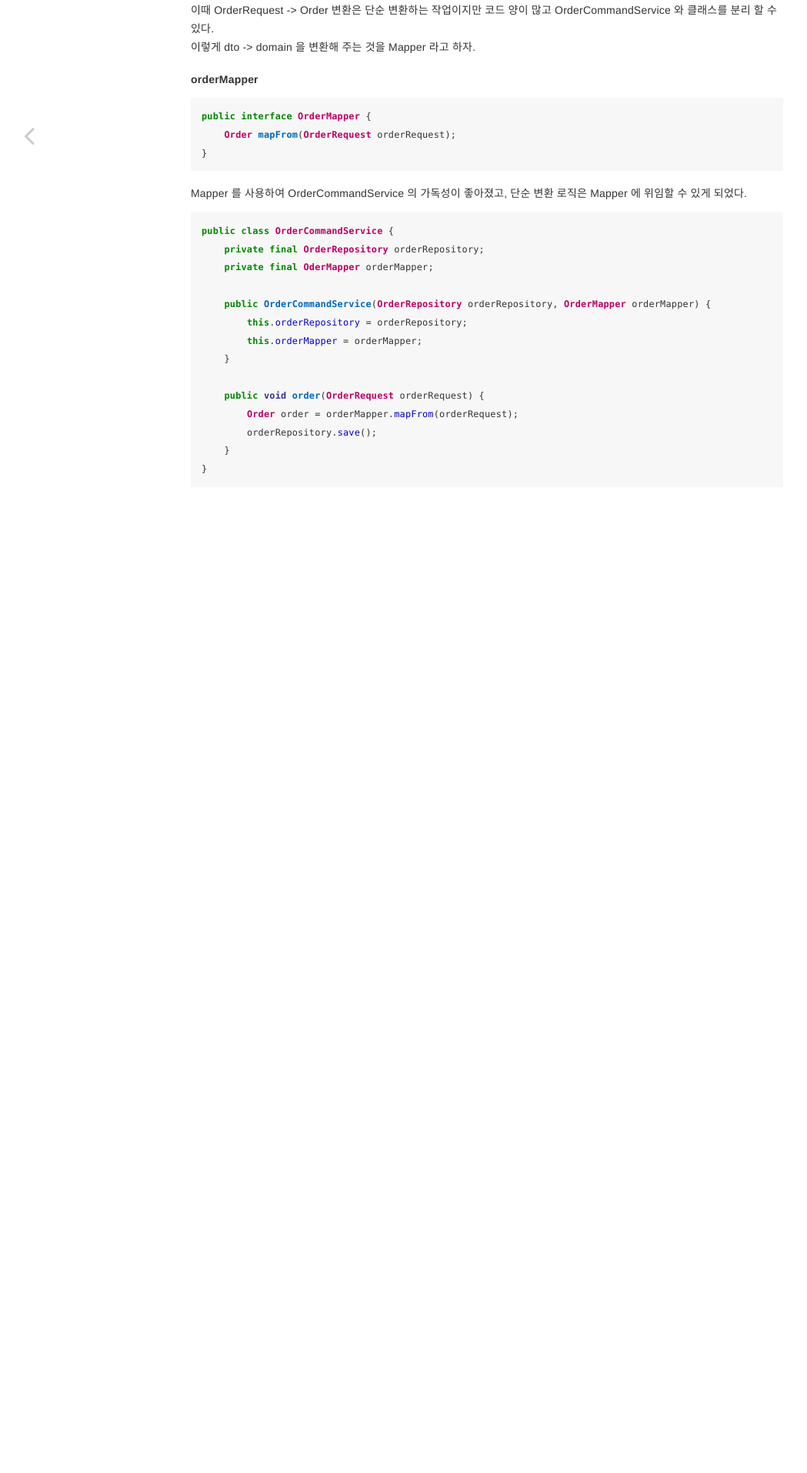
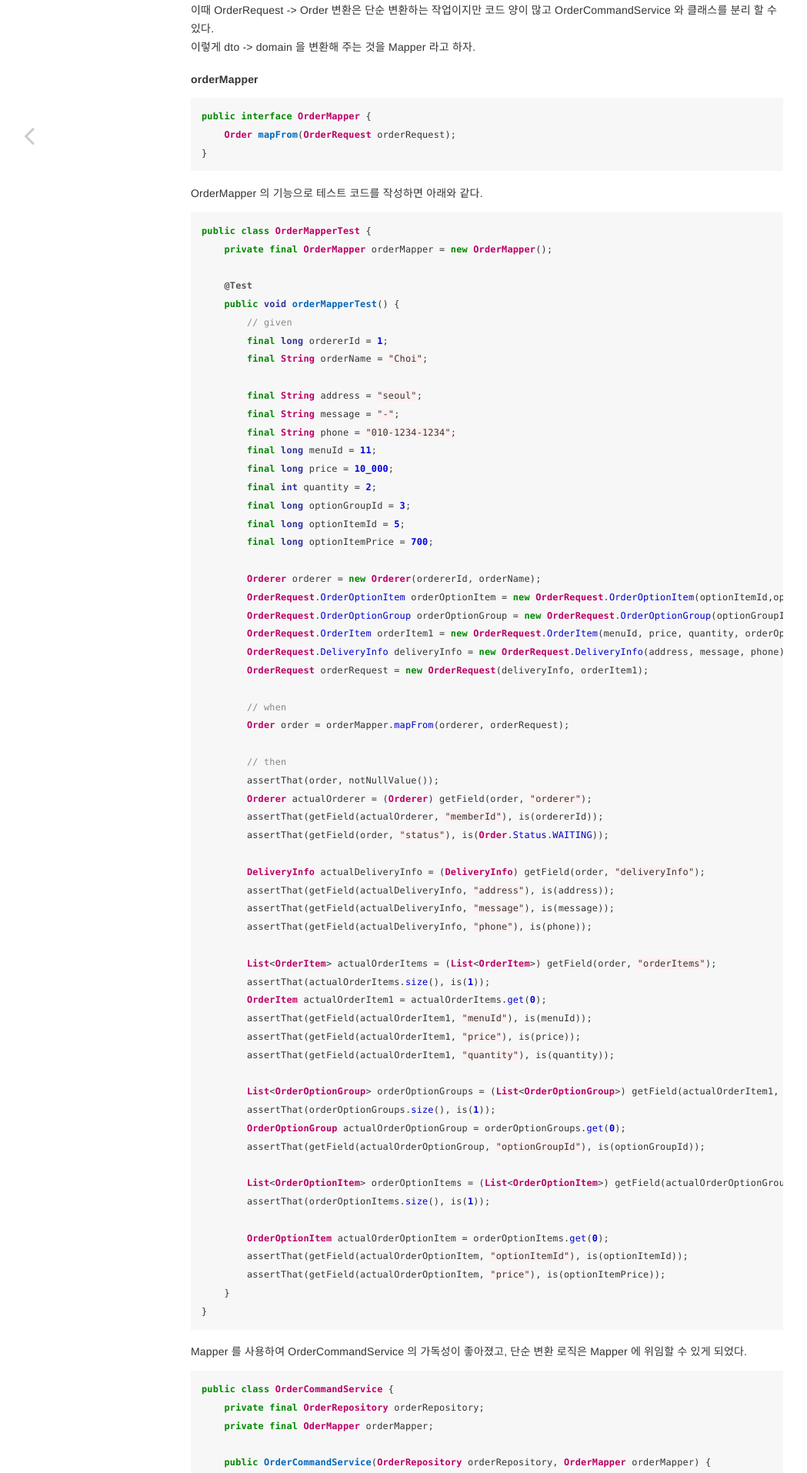
Before and after one commit to ByeongUkChoi/ddd-study, a Jekyll site: the page built from docs/_posts/application/2021-04-05-order-service.md, in a window 1280 px wide. Shown: the part 1894-3808 px from the top of the page at 77% size, without its empty margins (7-1056 px from the left). Built offline with Jekyll 4.4.1, drawn with Linux system fonts in a browser that asks for light colours.

Commit message:
Fix order service md

````diff
--- a/docs/_posts/application/2021-04-05-order-service.md
+++ b/docs/_posts/application/2021-04-05-order-service.md
@@ -85,6 +85,71 @@ public interface OrderMapper {
     Order mapFrom(OrderRequest orderRequest);
 }
 ```
+OrderMapper 의 기능으로 테스트 코드를 작성하면 아래와 같다.
+```java
+public class OrderMapperTest {
+    private final OrderMapper orderMapper = new OrderMapper();
+
+    @Test
+    public void orderMapperTest() {
+        // given
+        final long ordererId = 1;
+        final String orderName = "Choi";
+
+        final String address = "seoul";
+        final String message = "-";
+        final String phone = "010-1234-1234";
+        final long menuId = 11;
+        final long price = 10_000;
+        final int quantity = 2;
+        final long optionGroupId = 3;
+        final long optionItemId = 5;
+        final long optionItemPrice = 700;
+
+        Orderer orderer = new Orderer(ordererId, orderName);
+        OrderRequest.OrderOptionItem orderOptionItem = new OrderRequest.OrderOptionItem(optionItemId,optionItemPrice);
+        OrderRequest.OrderOptionGroup orderOptionGroup = new OrderRequest.OrderOptionGroup(optionGroupId, orderOptionItem);
+        OrderRequest.OrderItem orderItem1 = new OrderRequest.OrderItem(menuId, price, quantity, orderOptionGroup);
+        OrderRequest.DeliveryInfo deliveryInfo = new OrderRequest.DeliveryInfo(address, message, phone);
+        OrderRequest orderRequest = new OrderRequest(deliveryInfo, orderItem1);
+
+        // when
+        Order order = orderMapper.mapFrom(orderer, orderRequest);
+
+        // then
+        assertThat(order, notNullValue());
+        Orderer actualOrderer = (Orderer) getField(order, "orderer");
+        assertThat(getField(actualOrderer, "memberId"), is(ordererId));
+        assertThat(getField(order, "status"), is(Order.Status.WAITING));
+
+        DeliveryInfo actualDeliveryInfo = (DeliveryInfo) getField(order, "deliveryInfo");
+        assertThat(getField(actualDeliveryInfo, "address"), is(address));
+        assertThat(getField(actualDeliveryInfo, "message"), is(message));
+        assertThat(getField(actualDeliveryInfo, "phone"), is(phone));
+
+        List<OrderItem> actualOrderItems = (List<OrderItem>) getField(order, "orderItems");
+        assertThat(actualOrderItems.size(), is(1));
+        OrderItem actualOrderItem1 = actualOrderItems.get(0);
+        assertThat(getField(actualOrderItem1, "menuId"), is(menuId));
+        assertThat(getField(actualOrderItem1, "price"), is(price));
+        assertThat(getField(actualOrderItem1, "quantity"), is(quantity));
+
+        List<OrderOptionGroup> orderOptionGroups = (List<OrderOptionGroup>) getField(actualOrderItem1, "orderOptionGroups");
+        assertThat(orderOptionGroups.size(), is(1));
+        OrderOptionGroup actualOrderOptionGroup = orderOptionGroups.get(0);
+        assertThat(getField(actualOrderOptionGroup, "optionGroupId"), is(optionGroupId));
+
+        List<OrderOptionItem> orderOptionItems = (List<OrderOptionItem>) getField(actualOrderOptionGroup, "orderOptionItems");
+        assertThat(orderOptionItems.size(), is(1));
+
+        OrderOptionItem actualOrderOptionItem = orderOptionItems.get(0);
+        assertThat(getField(actualOrderOptionItem, "optionItemId"), is(optionItemId));
+        assertThat(getField(actualOrderOptionItem, "price"), is(optionItemPrice));
+    }
+}
+```
+
+
 Mapper 를 사용하여 OrderCommandService 의 가독성이 좋아졌고, 단순 변환 로직은 Mapper 에 위임할 수 있게 되었다.
 ```java
 public class OrderCommandService {
````
